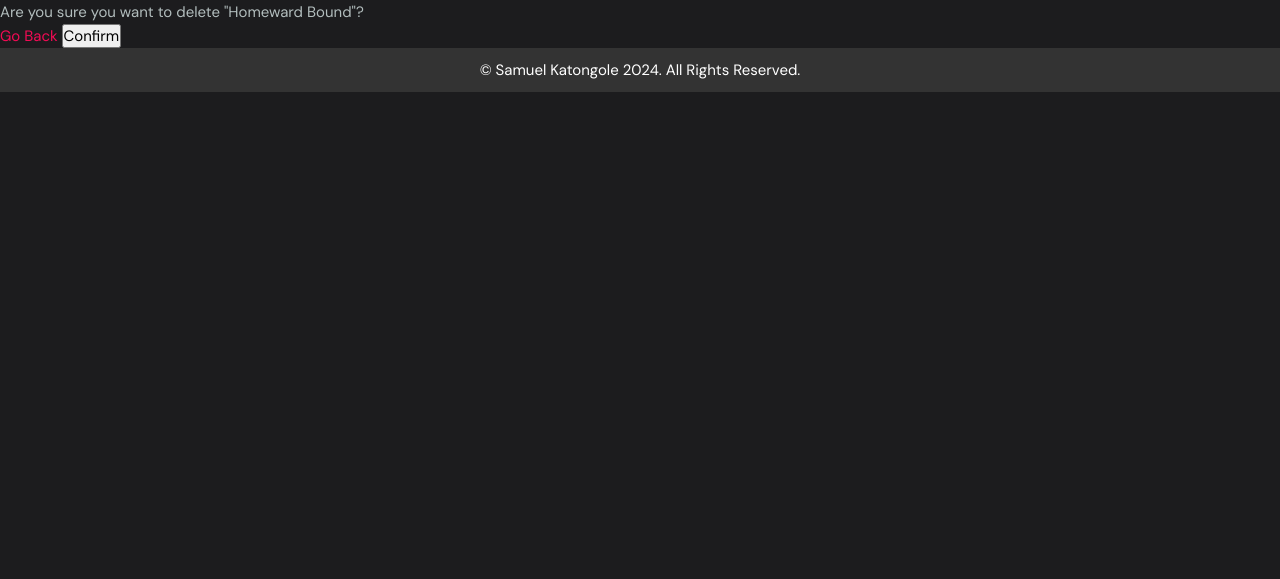
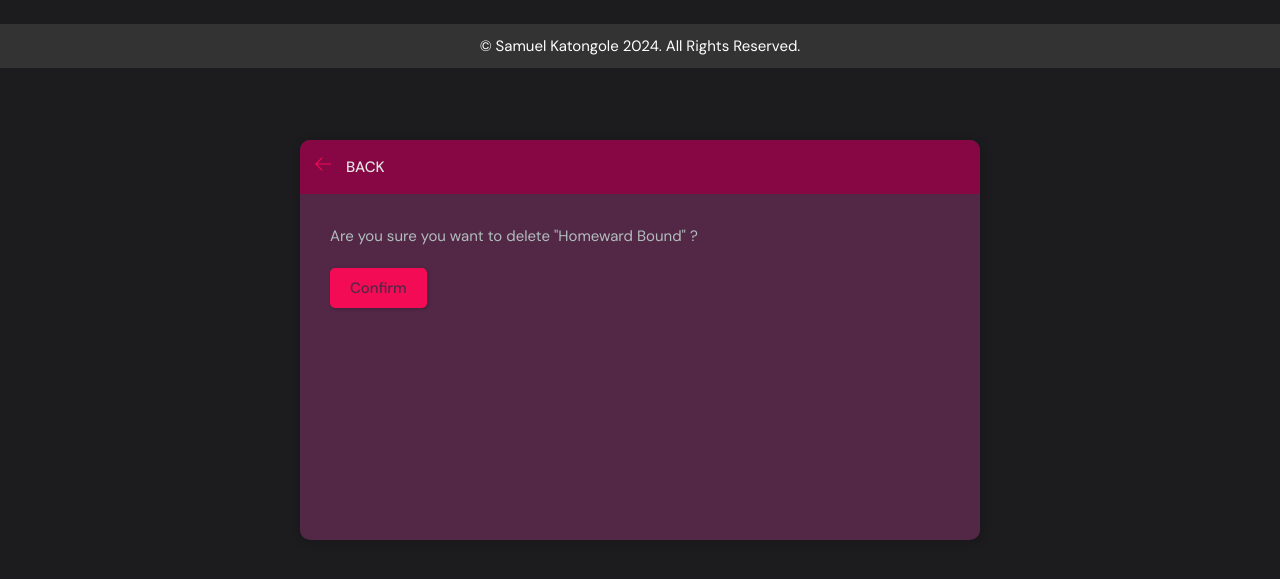
Before and after one commit to Shemuel2060/studyhub, a Django app: page /delete-room/27/ in a window 1280 px wide. Shown: the part 76-655 px from the top of the page. Run offline with Django 5.2, Linux system fonts and the light colour scheme; a user stored in the database is signed in; data comes from the database, SQL or seed files in the repository; both versions use the stored data as it was after the commit.

Commit message:
styled delete page

```diff
--- a/parent_hub/Rooms/templates/Rooms/delete.html
+++ b/parent_hub/Rooms/templates/Rooms/delete.html
@@ -2,11 +2,39 @@
 {% extends 'parent_hub/base.html' %}
 
 {% block content %}
-   <form method = "POST" action=""><!--redirect to same page on submit-->
-        {% csrf_token %}
-        <p>Are you sure you want to delete "{{obj}}"?</p>
-        <a href="{{request.META.HTTP_REFERER}}">Go Back</a>
-        <input type="submit" value="Confirm">
-        <br>
-   </form>
+
+<main class="delete-item layout">
+   <div class="container">
+       <div class="layout__box">
+           <div class="layout__boxHeader">
+               <div class="layout__boxTitle">
+                   <a href="{{request.META.HTTP_REFERER}}">
+                       <svg version="1.1" xmlns="http://www.w3.org/2000/svg" width="32" height="32"
+                           viewBox="0 0 32 32">
+                           <title>arrow-left</title>
+                           <path
+                               d="M13.723 2.286l-13.723 13.714 13.719 13.714 1.616-1.611-10.96-10.96h27.625v-2.286h-27.625l10.965-10.965-1.616-1.607z">
+                           </path>
+                       </svg>
+                   </a>
+                   <h3>Back</h3>
+               </div>
+           </div>
+           <div class="layout__body">
+               <form class="form" method = "POST" action="">
+                  {% csrf_token %}
+                   <div class="form__group">
+                       <p>Are you sure you want to delete "{{obj}}" ?</p>
+                   </div>
+
+                   <div class="for__group">
+                       <input class="btn btn--main" type="submit" value="Confirm" />
+                   </div>
+
+               </form>
+           </div>
+       </div>
+   </div>
+</main>
+
 {% endblock %}
```
Also changed, not shown: parent_hub/db.sqlite3.
